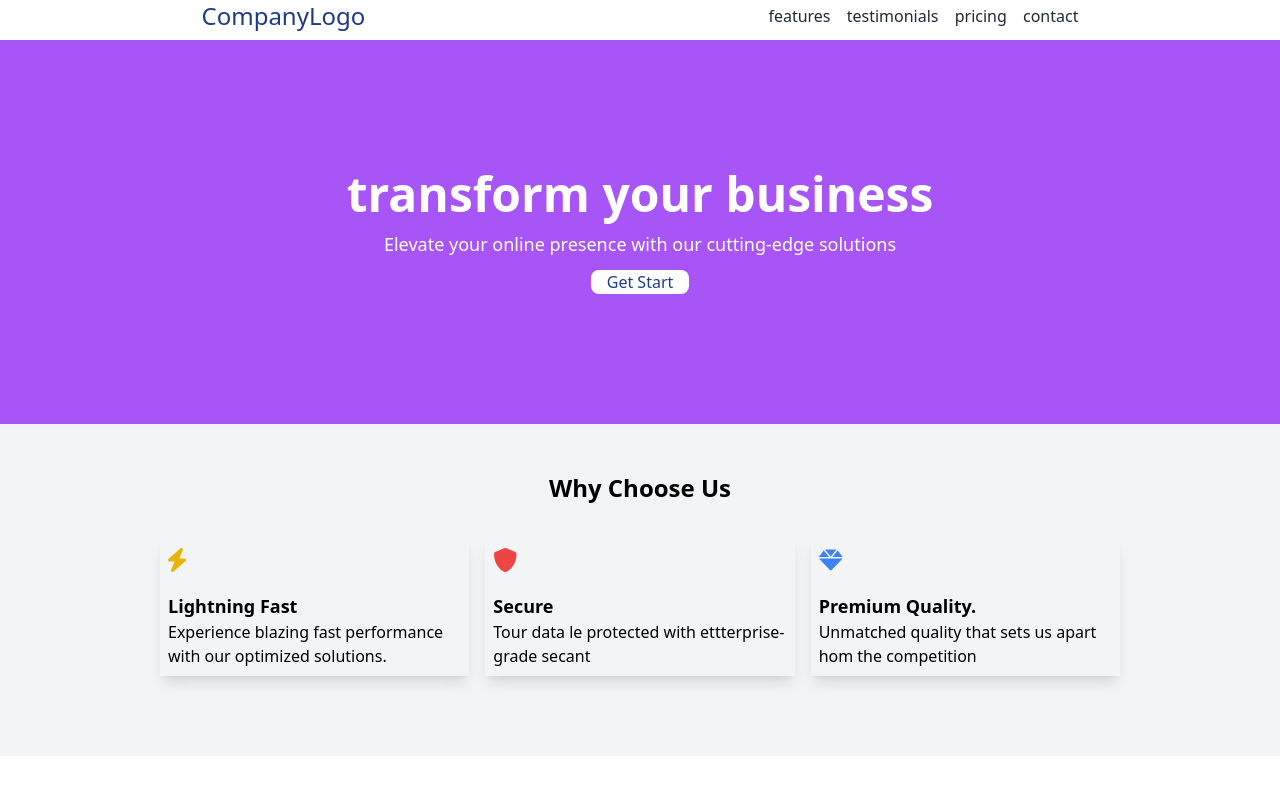
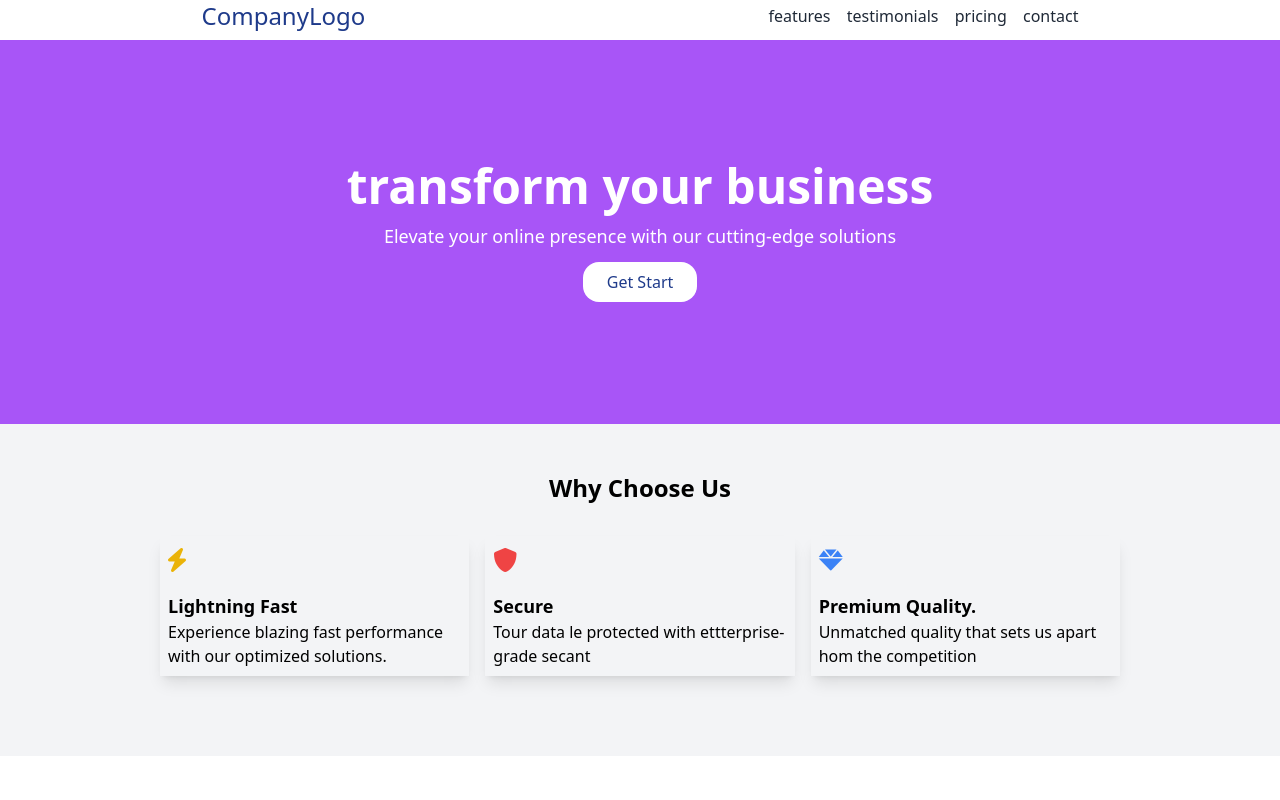
Before and after one commit to axmedjaa/landing-page, a plain HTML site: page index.html in a window 1280 px wide. Shown: the top 800 px of the page. Drawn offline with nearby package versions, Linux system fonts and the light colour scheme.

Commit message:
updating file

```diff
--- a/index.html
+++ b/index.html
@@ -28,7 +28,7 @@
         <!-- text -->
         <p class="text-sm md:text-base lg:text-lg font-light ">Elevate your online presence with our cutting-edge solutions</p>
         <!-- button -->
-         <button class="bg-white text-blue-900 rounded-lg px-4  capitalize">get start</button>
+         <button class="bg-white text-blue-900 rounded-2xl px-6 py-2  capitalize">get start</button>
      </section>
      <!-- testimonials -->
       <section class="w-full mx-auto flex flex-col justify-center items-center bg-gray-100 py-12">
```
